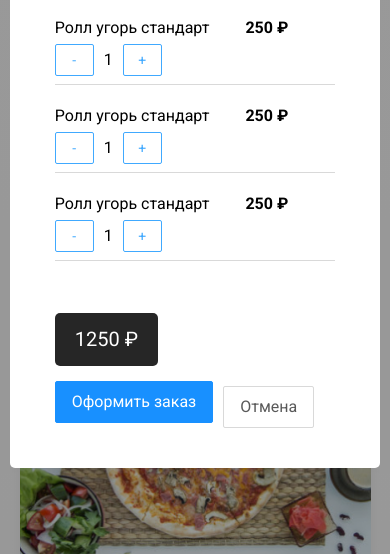
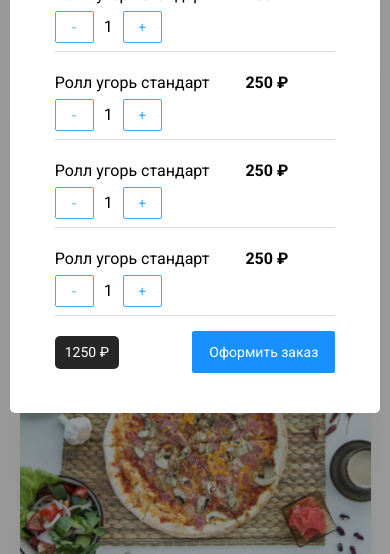
Before and after one commit to Nizrum/delivery, a plain HTML site: page index.html in a window 390 px wide. Both pictures are taken after a click on the button 346 px from the left and 64 px from the top of the page. Shown: the part 290-844 px from the top of the page. Drawn offline with Linux system fonts and the light colour scheme.

Commit message:
Адаптировано модальное окно-корзина

```diff
--- a/css/style.css
+++ b/css/style.css
@@ -421,6 +421,7 @@ body {
     }
     .card {
         flex-basis: 100%;
+        animation: none;
     }
     .card-image {
         width: 100%;
@@ -481,6 +482,9 @@ body {
     .modal-header {
         flex-wrap: wrap;
     }
+    .modal-body {
+        margin-bottom: 10px;
+    }
     .modal-title {
         font-size: 24px;
     }
@@ -490,14 +494,16 @@ body {
     .food-price {
         font-size: 16px;
     }
-    .modal-footer {
-        flex-direction: column;
-        align-items: flex-start;
-    }
     .modal-pricetag {
-        margin-bottom: 10px;
+        font-size: 14px;
+        font-weight: 400;
+        padding: 5px 10px;
     }
     .cancel {
-        margin-top: 10px;
+        display: none;
+    }
+    .submit {
+        font-size: 14px;
+        margin-right: 0;
     }
 }
--- a/index.html
+++ b/index.html
@@ -191,7 +191,7 @@
                 <div class="modal-footer">
                     <span class="modal-pricetag">1250 ₽</span>
                     <div class="footer-buttons">
-                        <button class="button button-primary">Оформить заказ</button>
+                        <button class="button button-primary submit">Оформить заказ</button>
                         <button class="button cancel">Отмена</button>
                     </div>
                 </div>
```
Also changed, not shown: restaurant.html (+1 -1 lines).
